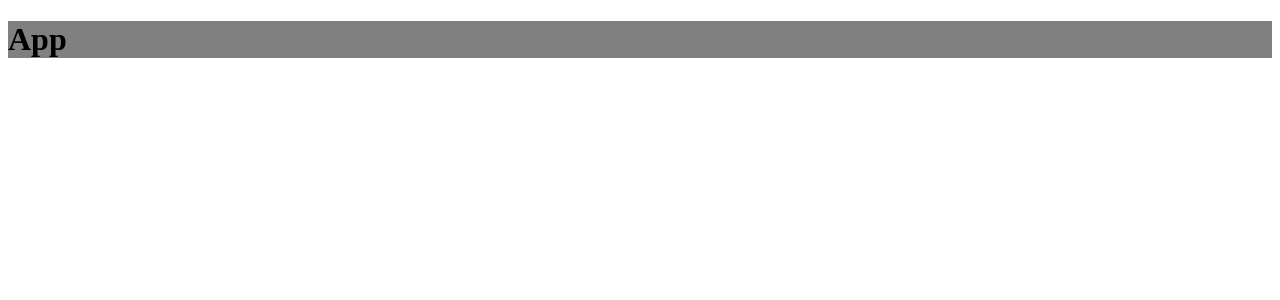
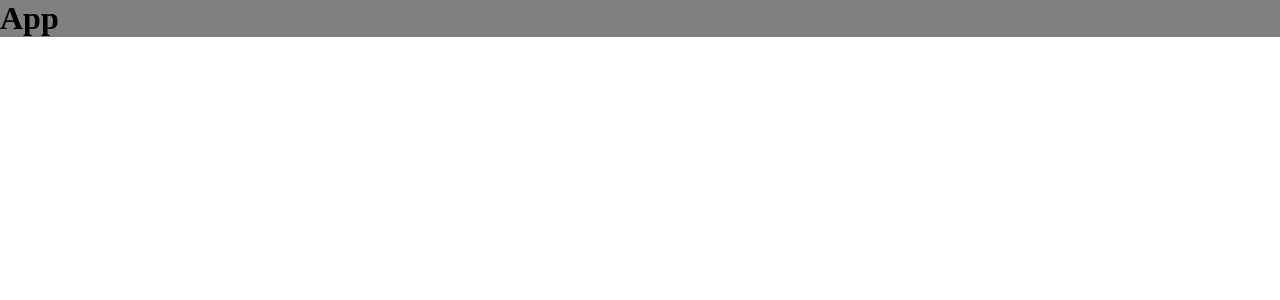
Before and after one commit to endlesscod1ng/article-space, a React app: page / in a window 1280 px wide. Shown: the top 300 px of the page. Built offline with nearby package versions, Linux system fonts and the light colour scheme.

Commit message:
ch b/bldLdr

```diff
--- a/global.d.ts
+++ b/global.d.ts
@@ -1 +1,16 @@
+declare module "*.module.scss" {
+  const classes: Record<string, string>;
+  export default classes;
+}
+declare module "*.module.sass" {
+  const classes: Record<string, string>;
+  export default classes;
+}
+declare module "*.module.css" {
+  const classes: Record<string, string>;
+  export default classes;
+}
+
 declare module "*.scss";
+declare module "*.sass";
+declare module "*.css";
--- a/src/app/App/App.scss
+++ b/src/app/App/App.module.scss
@@ -1,3 +1,6 @@
 .app {
   background: gray;
 }
+.dapp {
+
+}
--- a/src/app/App/App.tsx
+++ b/src/app/App/App.tsx
@@ -1,8 +1,8 @@
-import "./App.scss";
+import s from "./App.module.scss";
 
 export function App() {
   return (
-    <div className="app">
+    <div className={s.app}>
       <h1>App</h1>
     </div>
   );
--- a/src/index.tsx
+++ b/src/index.tsx
@@ -1,5 +1,6 @@
 import { createRoot } from "react-dom/client";
 import { App } from "./app/App/App";
+import "./app/styles/index.scss";
 
 const root = createRoot(document.getElementById("root") as HTMLElement);
 root.render(<App />);
```
Also changed, not shown: 1 other file (tests, documents, lock files or other folders).
